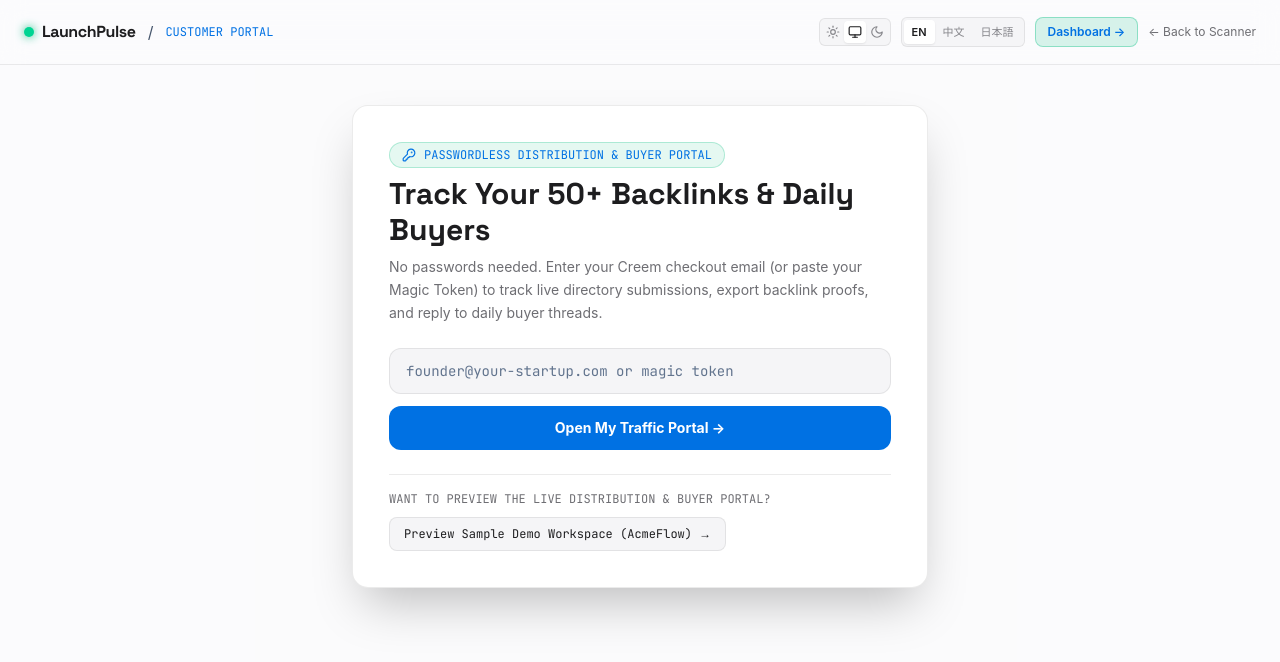
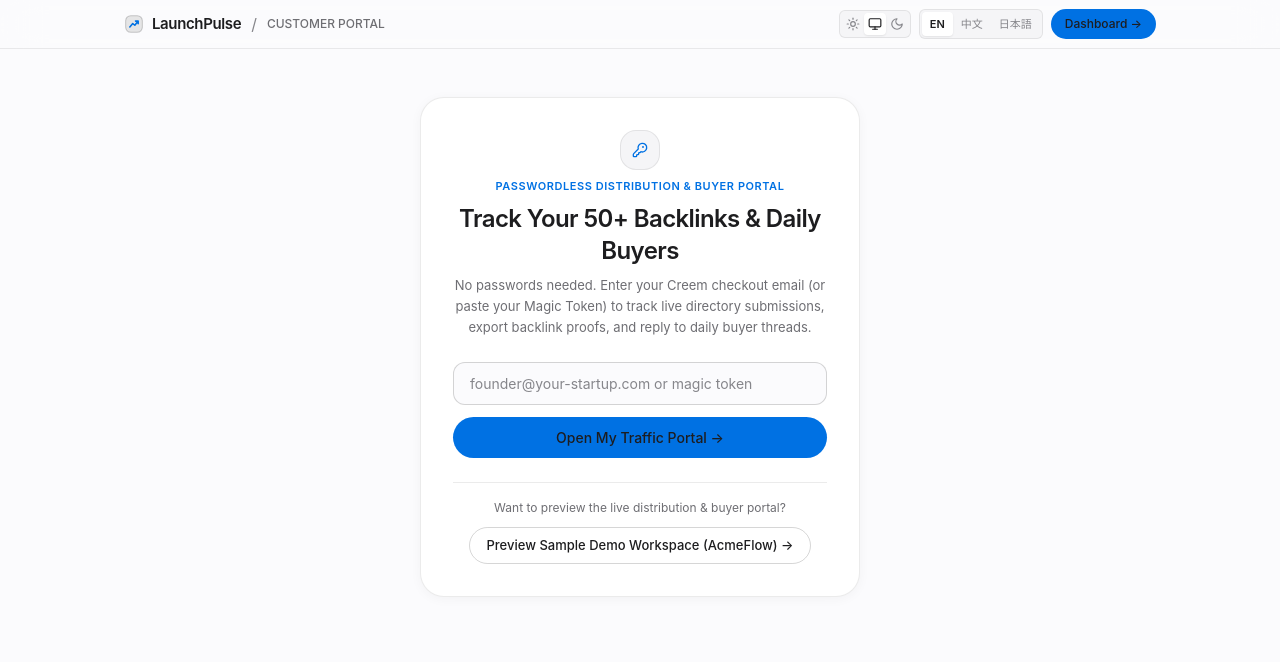
Before and after one commit to wangguode/launchpulse, a Next.js app: page /portal in a window 1280 px wide. Shown: the top 662 px of the page. Built offline with nearby package versions, Linux system fonts and the light colour scheme.

Commit message:
feat(ui): unify /portal page with Apple official design system

```diff
--- a/src/app/portal/page.tsx
+++ b/src/app/portal/page.tsx
@@ -19,8 +19,10 @@ import { getAllAudits } from "@/data/audits";
 import { DISTRIBUTION_DIRECTORIES } from "@/data/directories";
 import type { StartupAuditReport } from "@/types/audit";
 import { useI18n } from "@/components/I18nProvider";
+import BrandMark from "@/components/BrandMark";
 import LangSwitcher from "@/components/LangSwitcher";
 import ThemeSwitcher from "@/components/ThemeSwitcher";
+import DirectoryTable from "@/components/console/DirectoryTable";
 import {
   decodeHtmlEntities,
   localizeCategory,
@@ -415,53 +417,52 @@ export default function CustomerPortalPage() {
       : t.portal.leadStatusNew;
 
   return (
-    <div className="min-h-screen bg-[#07090d] text-slate-100 obsidian-grid overflow-x-hidden">
-      <header className="sticky top-0 z-40 border-b border-white/10 bg-[#07090d]/90 backdrop-blur-md">
-        <div className="max-w-7xl mx-auto px-4 sm:px-6 h-16 flex items-center justify-between">
-          <div className="flex items-center gap-3">
+    <div className="min-h-screen bg-[var(--apple-bg)] text-[var(--apple-ink)] overflow-x-hidden">
+      <header className="sticky top-0 z-40 apple-glass border-b border-[var(--apple-border)]">
+        <div className="max-w-[1080px] mx-auto px-4 sm:px-6 h-12 flex items-center justify-between gap-3">
+          <div className="flex items-center gap-2.5">
             <Link
               href="/"
-              className="flex items-center gap-2 font-[family-name:var(--font-display)] font-bold text-white tracking-tight"
+              className="flex items-center gap-2 font-semibold text-[15px] tracking-tight text-[var(--apple-ink)]"
             >
-              <span className="w-2.5 h-2.5 rounded-full bg-emerald-400 shadow-[0_0_10px_#10b981]" />
+              <BrandMark className="w-5 h-5" />
               <span>LaunchPulse</span>
             </Link>
-            <span className="text-slate-600">/</span>
-            <span className="text-xs font-[family-name:var(--font-mono)] text-emerald-300">
+            <span className="text-[var(--apple-ink-tertiary)]">/</span>
+            <span className="text-[12px] font-medium text-[var(--apple-ink-secondary)]">
               {t.portal.headerLabel}
             </span>
           </div>
 
-          <div className="flex items-center gap-2.5">
+          <div className="flex items-center gap-2">
             <ThemeSwitcher />
             <LangSwitcher />
             <Link
               href="/dashboard"
-              className="hidden sm:inline-block px-3 py-1.5 rounded-lg bg-emerald-500/15 border border-emerald-500/35 text-xs font-semibold text-emerald-300 hover:bg-emerald-500/25 transition"
+              className="hidden sm:inline-flex px-3.5 py-1.5 rounded-full bg-[var(--apple-blue)] hover:bg-[var(--apple-blue-hover)] text-[12px] font-medium text-white transition"
             >
               Dashboard →
-            </Link>
-            <Link
-              href="/"
-              className="hidden md:inline-block text-xs text-slate-400 hover:text-white transition"
-            >
-              {t.warRoom.backToScanner}
             </Link>
           </div>
         </div>
       </header>
 
-      <main className="max-w-7xl mx-auto px-4 sm:px-6 py-10 space-y-10">
+      <main className="max-w-[1080px] mx-auto px-4 sm:px-6 py-12 space-y-10">
         {!activeReport ? (
-          <section className="max-w-xl mx-auto rounded-2xl border border-white/10 bg-[#0c1018] p-7 sm:p-9 space-y-6 shadow-2xl">
-            <div className="space-y-2">
-              <div className="inline-flex items-center gap-2 px-3 py-1 rounded-full bg-emerald-500/10 border border-emerald-500/25 text-emerald-300 text-xs font-[family-name:var(--font-mono)]">
-                <KeyRound className="w-3.5 h-3.5" /> {t.portal.badge}
+          <section className="max-w-[440px] mx-auto rounded-[24px] border border-[var(--apple-border)] bg-[var(--apple-surface)] p-8 space-y-6 shadow-[var(--apple-shadow)]">
+            <div className="text-center space-y-2">
+              <div className="inline-flex items-center justify-center w-10 h-10 rounded-2xl bg-[var(--apple-bg-alt)] border border-[var(--apple-border)]">
+                <KeyRound className="w-4 h-4 text-[var(--apple-blue)]" />
               </div>
-              <h1 className="text-2xl sm:text-3xl font-[family-name:var(--font-display)] font-bold text-white">
+              <p className="text-[11px] font-semibold uppercase tracking-wider text-[var(--apple-blue)]">
+                {t.portal.badge}
+              </p>
+              <h1 className="apple-display text-2xl font-semibold text-[var(--apple-ink)]">
                 {t.portal.title}
               </h1>
-              <p className="text-sm text-slate-400 leading-relaxed">{t.portal.subtitle}</p>
+              <p className="text-[13px] text-[var(--apple-ink-secondary)] leading-relaxed">
+                {t.portal.subtitle}
+              </p>
             </div>
 
             <form onSubmit={handleLoginSubmit} className="space-y-3">
@@ -470,12 +471,12 @@ export default function CustomerPortalPage() {
                 value={emailInput}
                 onChange={(e) => setEmailInput(e.target.value)}
                 placeholder={t.portal.inputPlaceholder}
-                className="w-full rounded-xl border border-white/15 bg-black/50 px-4 py-3 text-sm font-[family-name:var(--font-mono)] text-white placeholder:text-slate-500 focus:border-emerald-400 focus:outline-none"
+                className="w-full rounded-xl border border-[var(--apple-border-strong)] bg-[var(--apple-bg)] px-4 py-2.5 text-[16px] sm:text-[14px] text-[var(--apple-ink)] placeholder:text-[var(--apple-ink-tertiary)] focus:border-[var(--apple-blue)] focus:outline-none"
               />
               <button
                 type="submit"
                 disabled={loading}
-                className="w-full py-3 rounded-xl bg-emerald-500 hover:bg-emerald-400 text-slate-950 font-bold text-sm transition inline-flex items-center justify-center gap-2 cursor-pointer disabled:opacity-60"
+                className="w-full py-2.5 rounded-full bg-[var(--apple-blue)] hover:bg-[var(--apple-blue-hover)] text-white font-medium text-[14px] transition inline-flex items-center justify-center gap-2 cursor-pointer disabled:opacity-60"
               >
                 {loading ? (
                   <>
@@ -488,7 +489,7 @@ export default function CustomerPortalPage() {
             </form>
 
             {statusMsg && (
-              <p className="text-xs text-amber-300 bg-amber-500/10 border border-amber-500/30 rounded-lg p-3">
+              <p className="text-[12px] text-[var(--apple-orange)] bg-[var(--apple-bg-alt)] border border-[var(--apple-border)] rounded-xl p-3">
                 {statusMsg}
               </p>
             )}
@@ -496,9 +497,9 @@ export default function CustomerPortalPage() {
             {verifiedUnboundEmail && (
               <form
                 onSubmit={bindCustomSite}
-                className="rounded-xl border border-emerald-500/40 bg-emerald-500/10 p-4 space-y-3"
+                className="rounded-2xl border border-[var(--apple-border)] bg-[var(--apple-bg-alt)] p-4 space-y-3"
               >
-                <p className="text-xs text-emerald-200 font-semibold">
+                <p className="text-[12px] text-[var(--apple-ink)] font-medium">
                   {t.portal.unboundTitlePrefix} {verifiedUnboundEmail}
                   {t.portal.unboundTitleSuffix}
                 </p>
@@ -508,12 +509,12 @@ export default function CustomerPortalPage() {
                     value={bindUrlInput}
                     onChange={(e) => setBindUrlInput(e.target.value)}
                     placeholder="https://your-startup.com"
-                    className="flex-1 rounded-lg border border-white/15 bg-black/60 px-3 py-2 text-xs font-[family-name:var(--font-mono)] text-white"
+                    className="flex-1 rounded-xl border border-[var(--apple-border-strong)] bg-[var(--apple-surface)] px-3 py-2 text-[13px] text-[var(--apple-ink)]"
                   />
                   <button
                     type="submit"
                     disabled={bindingSite}
-                    className="px-4 py-2 rounded-lg bg-emerald-500 text-slate-950 font-bold text-xs cursor-pointer disabled:opacity-60"
+                    className="px-4 py-2 rounded-full bg-[var(--apple-blue)] text-white font-medium text-[12px] cursor-pointer disabled:opacity-60"
                   >
                     {bindingSite ? t.portal.activatingBtn : t.portal.activateBtn}
                   </button>
@@ -521,14 +522,14 @@ export default function CustomerPortalPage() {
               </form>
             )}
 
-            <div className="pt-4 border-t border-white/10 space-y-2.5">
-              <p className="text-xs font-[family-name:var(--font-mono)] text-slate-400 uppercase">
+            <div className="pt-4 border-t border-[var(--apple-border)] text-center space-y-2.5">
+              <p className="text-[12px] text-[var(--apple-ink-secondary)]">
                 {t.portal.previewLabel}
               </p>
-              <div className="flex flex-wrap gap-2">
+              <div className="flex flex-wrap justify-center gap-2">
                 <button
                   onClick={() => setActiveReport(DEMO_ACMEFLOW_REPORT)}
-                  className="px-3.5 py-2 rounded-lg border border-white/15 hover:border-emerald-400/50 bg-white/[0.03] text-xs font-[family-name:var(--font-mono)] text-slate-200 transition cursor-pointer"
+                  className="px-4 py-2 rounded-full border border-[var(--apple-border-strong)] hover:bg-[var(--apple-hover)] text-[13px] font-medium text-[var(--apple-ink)] transition cursor-pointer"
                 >
                   {t.portal.previewDemoBtn}
                 </button>
```
